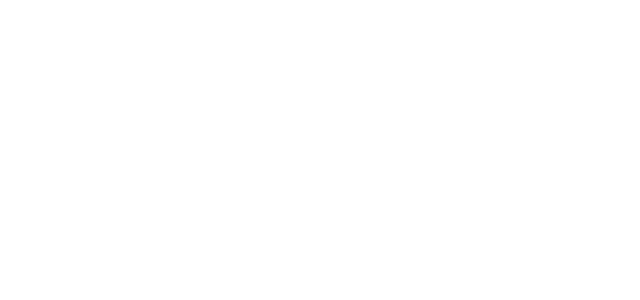
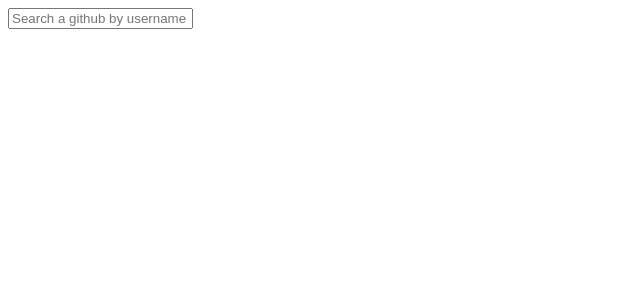
Before and after one commit to Josephat-n/gitSearch, an Angular app: page / in a window 1280 px wide. Shown: the top 300 px of the page, without its empty margins (0-640 px from the left). Built offline with nearby package versions, Linux system fonts and the light colour scheme.

Commit message:
add a form and an input field

```diff
--- a/src/app/user/user.component.html
+++ b/src/app/user/user.component.html
@@ -1,3 +1,8 @@
+<form action = "" class ="Search">
+  <div class = "form-group">
+    <input type = "text" class = "form-control" placeholder="Search a github by username">
+  </div>
+</form>
 <div *ngIf="user">
   <div class = "panel panel-default">
     <div class="uk-panel-heading">
--- a/src/styles.css
+++ b/src/styles.css
@@ -1,2 +1,6 @@
 /* You can add global styles to this file, and also import other style files */
 @import "~bootstrap/dist/css/bootstrap.css"
+
+body{
+  padding-top : 50px;
+}
```
